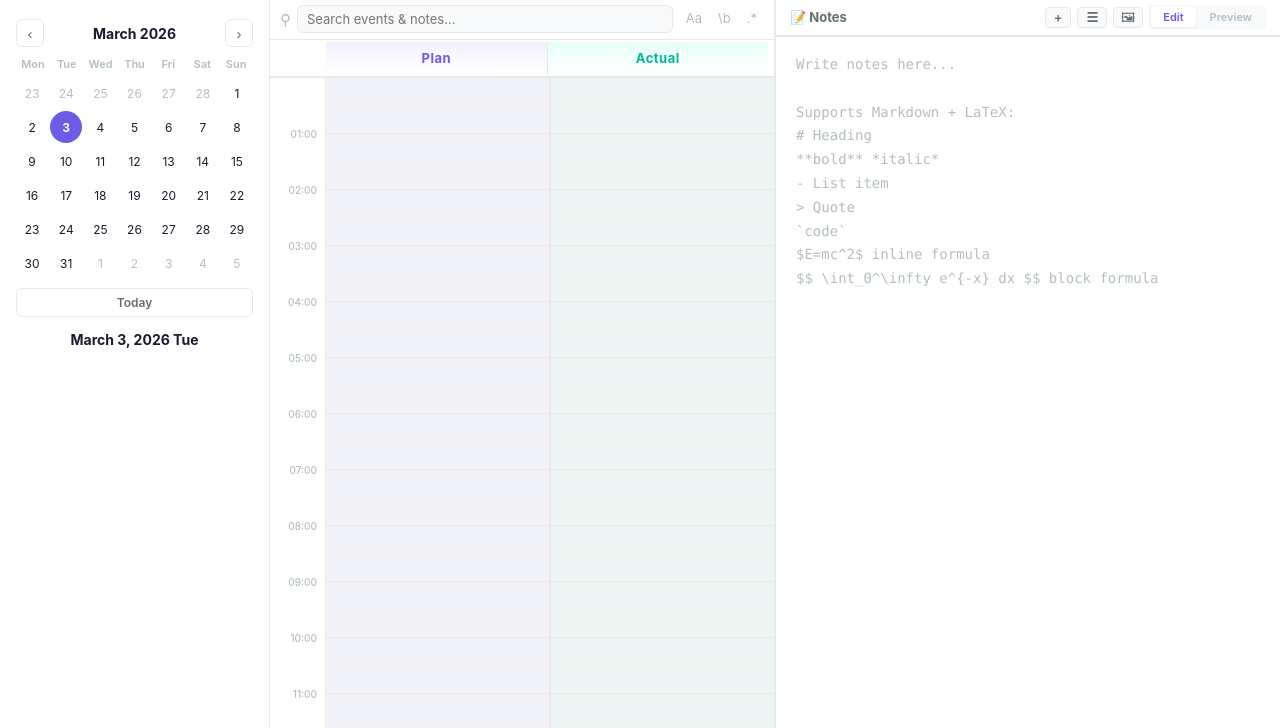
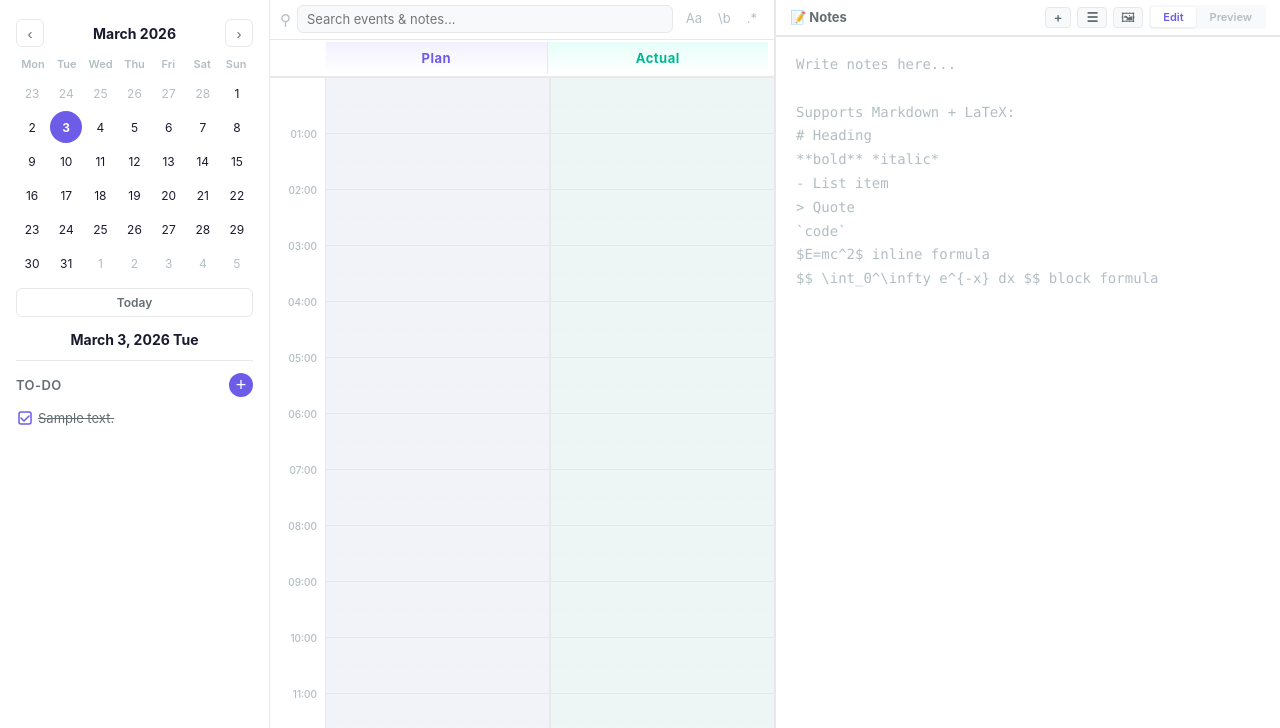
Before and after one commit to guangyu-zhao/schedule_planner, a Flask app: page / in a window 1280 px wide. Shown: the part 57-785 px from the top of the page. Run offline with Flask 3, Linux system fonts and the light colour scheme; the visitor is signed in with stand-in values (Sample User, id 1); tables that the repository leaves empty hold one stand-in row (values such as "Sample post"); grey boxes marked "Sample" are stand-in pictures; data that the repository does not hold is empty; some libraries are stand-ins or nearby versions.

Commit message:
add todo list

```diff
--- a/routes/__init__.py
+++ b/routes/__init__.py
@@ -6,6 +6,7 @@ from routes.timer import timer_bp
 from routes.notes import notes_bp
 from routes.stats import stats_bp
 from routes.templates import templates_bp
+from routes.todos import todos_bp
 
 
 def register_blueprints(app):
@@ -17,3 +18,4 @@ def register_blueprints(app):
     app.register_blueprint(notes_bp)
     app.register_blueprint(stats_bp)
     app.register_blueprint(templates_bp)
+    app.register_blueprint(todos_bp)
--- /dev/null
+++ b/routes/todos.py
@@ -0,0 +1,112 @@
+from flask import Blueprint, request, jsonify, g
+
+from database import get_db
+from auth_utils import login_required
+
+todos_bp = Blueprint("todos", __name__)
+
+MAX_TODO_TEXT = 500
+MAX_TODOS = 200
+
+
+@todos_bp.route("/api/todos", methods=["GET"])
+@login_required
+def list_todos():
+    conn = get_db()
+    rows = conn.execute(
+        "SELECT * FROM todos WHERE user_id=? ORDER BY sort_order ASC, id ASC",
+        (g.user_id,),
+    ).fetchall()
+    return jsonify([dict(r) for r in rows])
+
+
+@todos_bp.route("/api/todos", methods=["POST"])
+@login_required
+def create_todo():
+    data = request.json
+    if not data:
+        return jsonify({"error": "请求数据不能为空"}), 400
+    text = (data.get("text") or "").strip()
+    if not text:
+        return jsonify({"error": "待办内容不能为空"}), 400
+    if len(text) > MAX_TODO_TEXT:
+        return jsonify({"error": f"待办内容不能超过 {MAX_TODO_TEXT} 个字符"}), 400
+
+    conn = get_db()
+    count = conn.execute(
+        "SELECT COUNT(*) FROM todos WHERE user_id=?", (g.user_id,)
+    ).fetchone()[0]
+    if count >= MAX_TODOS:
+        return jsonify({"error": f"待办数量不能超过 {MAX_TODOS} 条"}), 400
+
+    # Insert at the top: sort_order = min existing - 1 (or 0 if empty)
+    min_order = conn.execute(
+        "SELECT MIN(sort_order) FROM todos WHERE user_id=?", (g.user_id,)
+    ).fetchone()[0]
+    sort_order = (min_order - 1) if min_order is not None else 0
+
+    cursor = conn.execute(
+        "INSERT INTO todos (user_id, text, done, sort_order) VALUES (?, ?, 0, ?)",
+        (g.user_id, text, sort_order),
+    )
+    conn.commit()
+    row = conn.execute("SELECT * FROM todos WHERE id=?", (cursor.lastrowid,)).fetchone()
+    return jsonify(dict(row)), 201
+
+
+@todos_bp.route("/api/todos/<int:todo_id>", methods=["PUT"])
+@login_required
+def update_todo(todo_id):
+    data = request.json
+    if not data:
+        return jsonify({"error": "请求数据不能为空"}), 400
+
+    conn = get_db()
+    row = conn.execute(
+        "SELECT id FROM todos WHERE id=? AND user_id=?", (todo_id, g.user_id)
+    ).fetchone()
+    if not row:
+        return jsonify({"error": "待办不存在"}), 404
+
+    fields = []
+    params = []
+    if "done" in data:
+        fields.append("done=?")
+        params.append(1 if data["done"] else 0)
+    if "text" in data:
+        text = (data["text"] or "").strip()
+        if not text:
+            return jsonify({"error": "待办内容不能为空"}), 400
+        if len(text) > MAX_TODO_TEXT:
+            return jsonify({"error": f"待办内容不能超过 {MAX_TODO_TEXT} 个字符"}), 400
+        fields.append("text=?")
+        params.append(text)
+    if "sort_order" in data:
+        fields.append("sort_order=?")
+        params.append(int(data["sort_order"]))
+
+    if not fields:
+        return jsonify({"error": "没有可更新的字段"}), 400
+
+    params.extend([todo_id, g.user_id])
+    conn.execute(
+        f"UPDATE todos SET {', '.join(fields)} WHERE id=? AND user_id=?",
+        params,
+    )
+    conn.commit()
+    return jsonify({"success": True})
+
+
+@todos_bp.route("/api/todos/<int:todo_id>", methods=["DELETE"])
+@login_required
+def delete_todo(todo_id):
+    conn = get_db()
+    row = conn.execute(
+        "SELECT id FROM todos WHERE id=? AND user_id=?", (todo_id, g.user_id)
+    ).fetchone()
+    if not row:
+        return jsonify({"error": "待办不存在"}), 404
+
+    conn.execute("DELETE FROM todos WHERE id=? AND user_id=?", (todo_id, g.user_id))
+    conn.commit()
+    return jsonify({"success": True})
--- a/static/css/schedule.css
+++ b/static/css/schedule.css
@@ -852,3 +852,135 @@ body.plan-pick-mode .col-plan .event.completed {
     max-height: 140px;
     overflow-y: auto;
 }
+
+/* ================================================================
+   TODO PANEL
+   ================================================================ */
+.todo-panel {
+    border-top: 1px solid var(--border-color);
+    padding-top: 12px;
+    display: flex;
+    flex-direction: column;
+    gap: 8px;
+}
+
+.todo-header {
+    display: flex;
+    align-items: center;
+    justify-content: space-between;
+}
+
+.todo-title {
+    font-size: 13px;
+    font-weight: 600;
+    color: var(--text-secondary);
+    letter-spacing: 0.03em;
+    text-transform: uppercase;
+}
+
+.todo-add-btn {
+    width: 24px;
+    height: 24px;
+    border: none;
+    border-radius: 50%;
+    background: var(--accent);
+    color: #fff;
+    font-size: 18px;
+    line-height: 1;
+    cursor: pointer;
+    display: flex;
+    align-items: center;
+    justify-content: center;
+    padding: 0;
+    transition: opacity 0.15s;
+}
+.todo-add-btn:hover { opacity: 0.82; }
+
+.todo-input-row {
+    display: flex;
+    gap: 4px;
+    align-items: center;
+}
+
+.todo-input {
+    flex: 1;
+    border: 1px solid var(--border-color);
+    border-radius: 6px;
+    background: var(--bg-secondary);
+    color: var(--text-primary);
+    font-size: 13px;
+    padding: 4px 8px;
+    outline: none;
+    transition: border-color 0.15s;
+}
+.todo-input:focus { border-color: var(--accent); }
+
+.todo-input-confirm {
+    border: none;
+    border-radius: 6px;
+    background: var(--accent);
+    color: #fff;
+    font-size: 14px;
+    padding: 4px 8px;
+    cursor: pointer;
+    transition: opacity 0.15s;
+}
+.todo-input-confirm:hover { opacity: 0.82; }
+
+.todo-list {
+    list-style: none;
+    margin: 0;
+    padding: 0;
+    display: flex;
+    flex-direction: column;
+    gap: 2px;
+}
+
+.todo-item {
+    display: flex;
+    align-items: center;
+    gap: 6px;
+    padding: 4px 2px;
+    border-radius: 5px;
+    transition: background 0.1s;
+}
+.todo-item:hover { background: var(--bg-secondary); }
+.todo-item:hover .todo-delete-btn { opacity: 1; }
+
+.todo-checkbox {
+    flex-shrink: 0;
+    cursor: pointer;
+    color: var(--text-secondary);
+    display: flex;
+    align-items: center;
+    transition: color 0.15s;
+}
+.todo-done .todo-checkbox { color: var(--accent); }
+.todo-checkbox:hover { color: var(--accent); }
+
+.todo-text {
+    flex: 1;
+    font-size: 13px;
+    color: var(--text-primary);
+    line-height: 1.4;
+    word-break: break-word;
+}
+.todo-done .todo-text {
+    text-decoration: line-through;
+    color: var(--text-secondary);
+}
+
+.todo-delete-btn {
+    flex-shrink: 0;
+    border: none;
+    background: none;
+    color: var(--text-secondary);
+    cursor: pointer;
+    padding: 2px;
+    border-radius: 4px;
+    display: flex;
+    align-items: center;
+    opacity: 0;
+    transition: opacity 0.15s, color 0.15s;
+}
+.todo-delete-btn:hover { color: #e74c3c; }
--- /dev/null
+++ b/static/js/planner-todo.js
@@ -0,0 +1,117 @@
+/* ================================================================
+   TODO LIST MIXIN
+   ================================================================ */
+export const TodoMixin = {
+
+    initTodo() {
+        this.todos = [];
+        this._todoInputVisible = false;
+
+        document.getElementById('todoAddBtn').addEventListener('click', () => this._showTodoInput());
+        document.getElementById('todoInputConfirm').addEventListener('click', () => this._submitTodoInput());
+        document.getElementById('todoInput').addEventListener('keydown', e => {
+            if (e.key === 'Enter') { e.preventDefault(); this._submitTodoInput(); }
+            if (e.key === 'Escape') { e.preventDefault(); this._hideTodoInput(); }
+        });
+
+        this.fetchTodos();
+    },
+
+    async fetchTodos() {
+        try {
+            const res = await fetch('/api/todos');
+            if (!res.ok) return;
+            this.todos = await res.json();
+            this._renderTodoList();
+        } catch (e) { /* ignore */ }
+    },
+
+    _renderTodoList() {
+        const ul = document.getElementById('todoList');
+        if (!ul) return;
+        ul.innerHTML = '';
+        this.todos.forEach(todo => {
+            const li = document.createElement('li');
+            li.className = 'todo-item' + (todo.done ? ' todo-done' : '');
+            li.dataset.id = todo.id;
+
+            const checkbox = document.createElement('span');
+            checkbox.className = 'todo-checkbox';
+            checkbox.innerHTML = todo.done
+                ? '<svg viewBox="0 0 14 14" width="14" height="14"><rect x="1" y="1" width="12" height="12" rx="2" fill="none" stroke="currentColor" stroke-width="1.5"/><path d="M3 7l3 3 5-5" stroke="currentColor" stroke-width="1.5" fill="none" stroke-linecap="round" stroke-linejoin="round"/></svg>'
+                : '<svg viewBox="0 0 14 14" width="14" height="14"><rect x="1" y="1" width="12" height="12" rx="2" fill="none" stroke="currentColor" stroke-width="1.5"/></svg>';
+            checkbox.addEventListener('click', () => this._toggleTodo(todo.id, !todo.done));
+
+            const textEl = document.createElement('span');
+            textEl.className = 'todo-text';
+            textEl.textContent = todo.text;
+
+            const delBtn = document.createElement('button');
+            delBtn.className = 'todo-delete-btn';
+            delBtn.innerHTML = '<svg viewBox="0 0 14 14" width="13" height="13"><path d="M2 4h10M5 4V2.5a.5.5 0 01.5-.5h3a.5.5 0 01.5.5V4M5.5 6.5v4M8.5 6.5v4M3 4l.8 7.2A1 1 0 004.8 12h4.4a1 1 0 001-.8L11 4" stroke="currentColor" stroke-width="1.2" fill="none" stroke-linecap="round" stroke-linejoin="round"/></svg>';
+            const delTitle = (window.I18n && window.I18n.t) ? window.I18n.t('todo.delete') : 'Delete';
+            delBtn.title = delTitle;
+            delBtn.addEventListener('click', () => this._deleteTodo(todo.id));
+
+            li.appendChild(checkbox);
+            li.appendChild(textEl);
+            li.appendChild(delBtn);
+            ul.appendChild(li);
+        });
+    },
+
+    _showTodoInput() {
+        const row = document.getElementById('todoInputRow');
+        const input = document.getElementById('todoInput');
+        row.style.display = 'flex';
+        input.value = '';
+        input.focus();
+        this._todoInputVisible = true;
+    },
+
+    _hideTodoInput() {
+        document.getElementById('todoInputRow').style.display = 'none';
+        this._todoInputVisible = false;
+    },
+
+    async _submitTodoInput() {
+        const input = document.getElementById('todoInput');
+        const text = (input.value || '').trim();
+        if (!text) { this._hideTodoInput(); return; }
+        try {
+            const res = await fetch('/api/todos', {
+                method: 'POST',
+                headers: { 'Content-Type': 'application/json' },
+                body: JSON.stringify({ text }),
+            });
+            if (!res.ok) return;
+            const newTodo = await res.json();
+            this.todos.unshift(newTodo);
+            this._renderTodoList();
+            this._hideTodoInput();
+        } catch (e) { /* ignore */ }
+    },
+
+    async _toggleTodo(id, done) {
+        try {
+            const res = await fetch(`/api/todos/${id}`, {
+                method: 'PUT',
+                headers: { 'Content-Type': 'application/json' },
+                body: JSON.stringify({ done }),
+            });
+            if (!res.ok) return;
+            const todo = this.todos.find(t => t.id === id);
+            if (todo) { todo.done = done ? 1 : 0; }
+            this._renderTodoList();
+        } catch (e) { /* ignore */ }
+    },
+
+    async _deleteTodo(id) {
+        try {
+            const res = await fetch(`/api/todos/${id}`, { method: 'DELETE' });
+            if (!res.ok) return;
+            this.todos = this.todos.filter(t => t.id !== id);
+            this._renderTodoList();
+        } catch (e) { /* ignore */ }
+    },
+};
--- a/static/js/planner.js
+++ b/static/js/planner.js
@@ -7,6 +7,7 @@ import { DragMixin } from './planner-drag.js';
 import { ModalMixin } from './planner-modal.js';
 import { NotesMixin } from './planner-notes.js';
 import { SearchMixin } from './planner-search.js';
+import { TodoMixin } from './planner-todo.js';
 
 export class PlannerApp {
     constructor() {
@@ -76,6 +77,7 @@ export class PlannerApp {
         this.initSearch();
         this.bindDocumentDragEvents();
         this.initNotes();
+        this.initTodo();
         this.renderCalendar();
         this.renderGrid();
         this.fetchEvents();
@@ -197,4 +199,5 @@ Object.assign(PlannerApp.prototype,
     ModalMixin,
     NotesMixin,
     SearchMixin,
+    TodoMixin,
 );
--- a/templates/partials/schedule.html
+++ b/templates/partials/schedule.html
@@ -3,6 +3,17 @@
         <div class="schedule-sidebar">
             <div class="schedule-cal" id="scheduleCal"></div>
             <div class="schedule-date-label" id="scheduleDateLabel"></div>
+            <div class="todo-panel" id="todoPanel">
+                <div class="todo-header">
+                    <span class="todo-title" data-i18n="todo.title">To-Do</span>
+                    <button class="todo-add-btn" id="todoAddBtn" data-i18n-title="todo.add" title="Add">+</button>
+                </div>
+                <div class="todo-input-row" id="todoInputRow" style="display:none">
+                    <input type="text" id="todoInput" class="todo-input" data-i18n-placeholder="todo.placeholder" placeholder="New to-do..." maxlength="500">
+                    <button class="todo-input-confirm" id="todoInputConfirm">↵</button>
+                </div>
+                <ul class="todo-list" id="todoList"></ul>
+            </div>
         </div>
         <div class="schedule-main">
             <div class="schedule-grid-panel">
```
Also changed, not shown: database.py (+31 -0 lines), README-zh.md, README.md, static/js/i18n.js.
